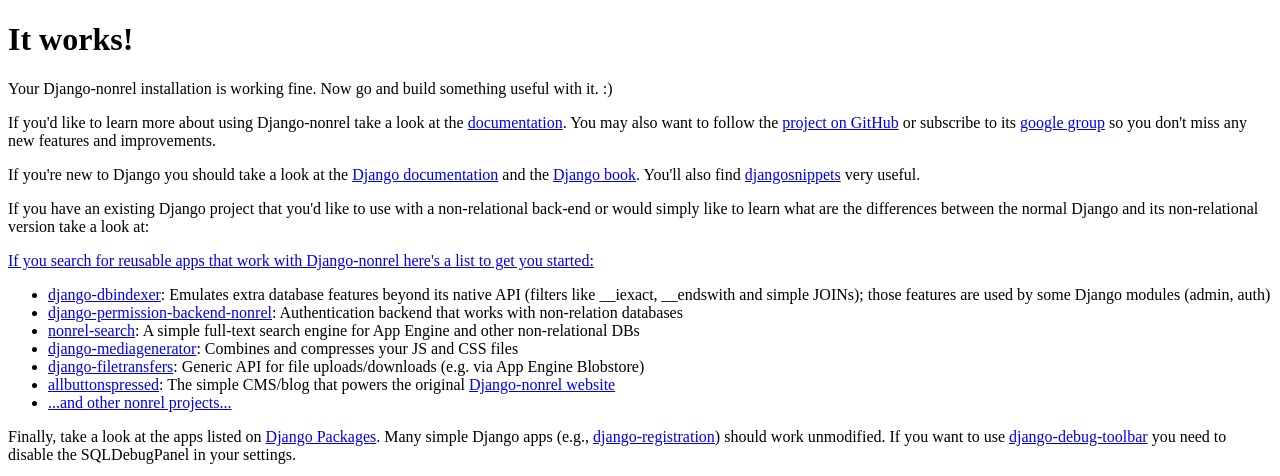
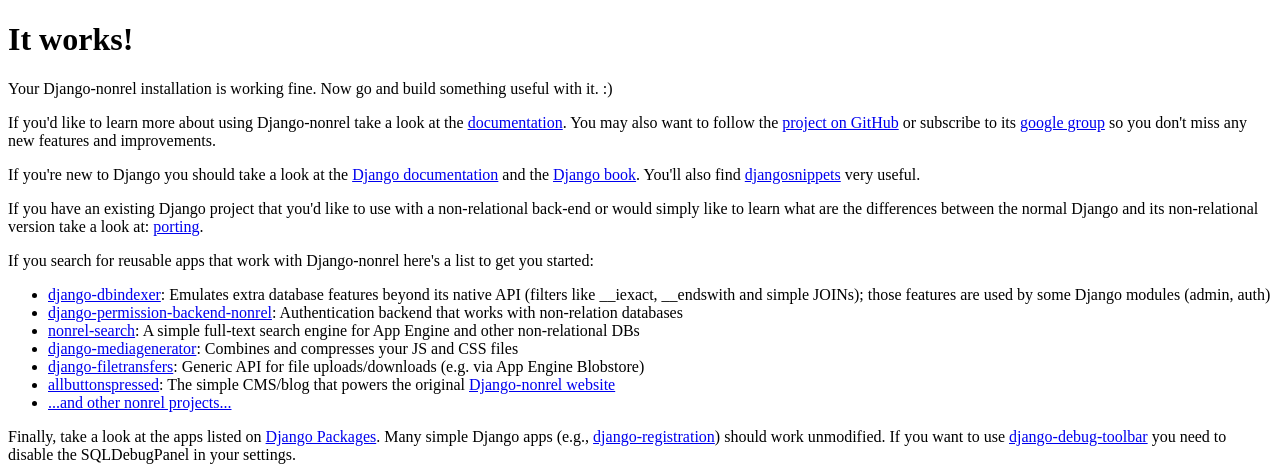
Before and after one commit to django-nonrel/django-testapp, a Django app: template templates/home.html in a window 1280 px wide. Shown: the part 26-502 px from the top of the page. Run offline with Django 3.2, Linux system fonts and the light colour scheme; the template is opened without the code that fills it, so the values that code supplies are empty; parts of the project's set-up code (start-up, migrations or seed data) failed here and were passed over.

Commit message:
Close a link tag.

```diff
--- a/templates/home.html
+++ b/templates/home.html
@@ -18,7 +18,7 @@
 </p>
 
 <p>
-If you have an existing Django project that you'd like to use with a non-relational back-end or would simply like to learn what are the differences between the normal Django and its non-relational version take a look at: <a href="http://readthedocs.org/docs/django-nonrel/en/latest/content/porting.html">
+If you have an existing Django project that you'd like to use with a non-relational back-end or would simply like to learn what are the differences between the normal Django and its non-relational version take a look at: <a href="http://readthedocs.org/docs/django-nonrel/en/latest/content/porting.html">porting</a>.
 </p>
 
 <p>
```
